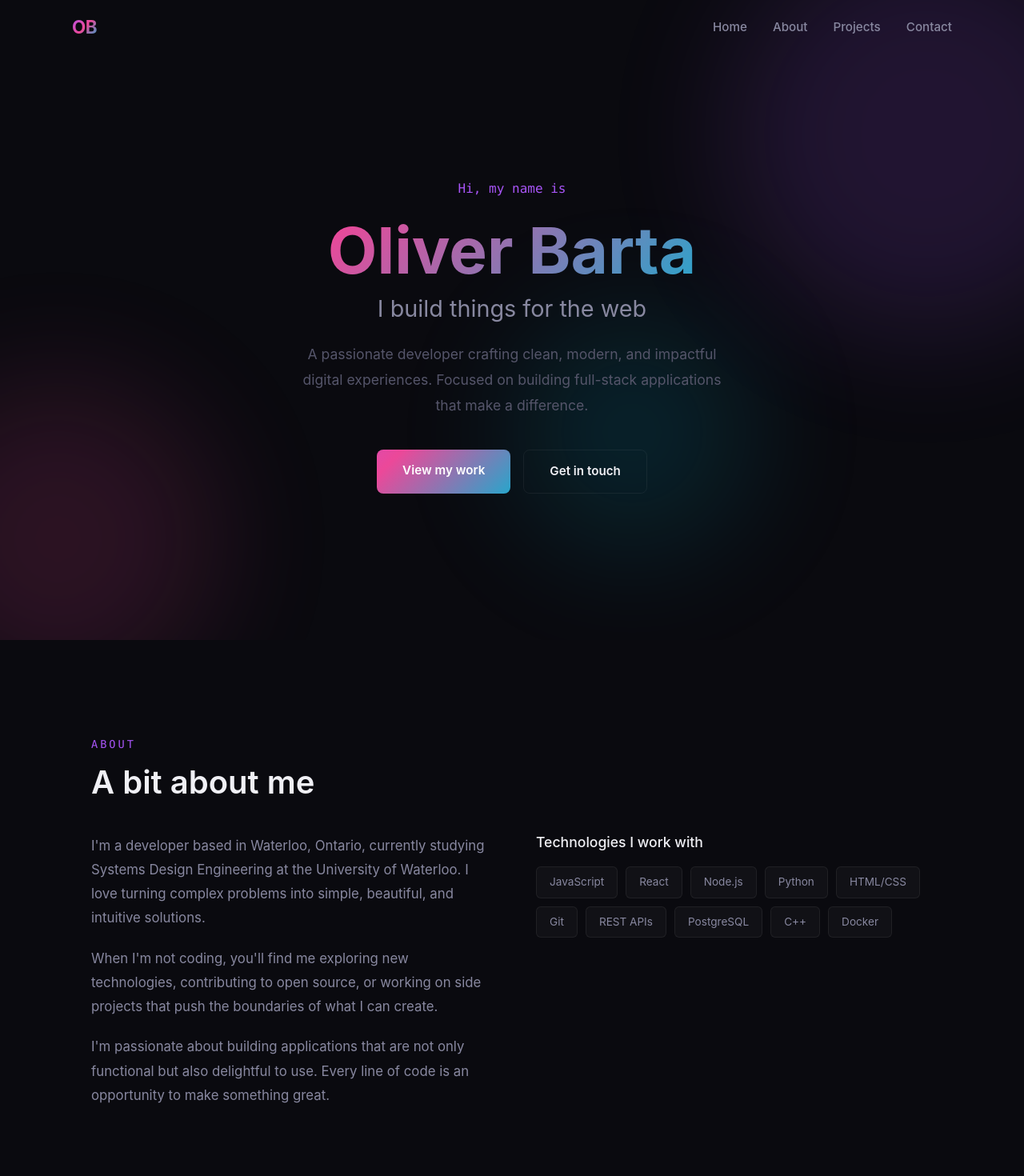
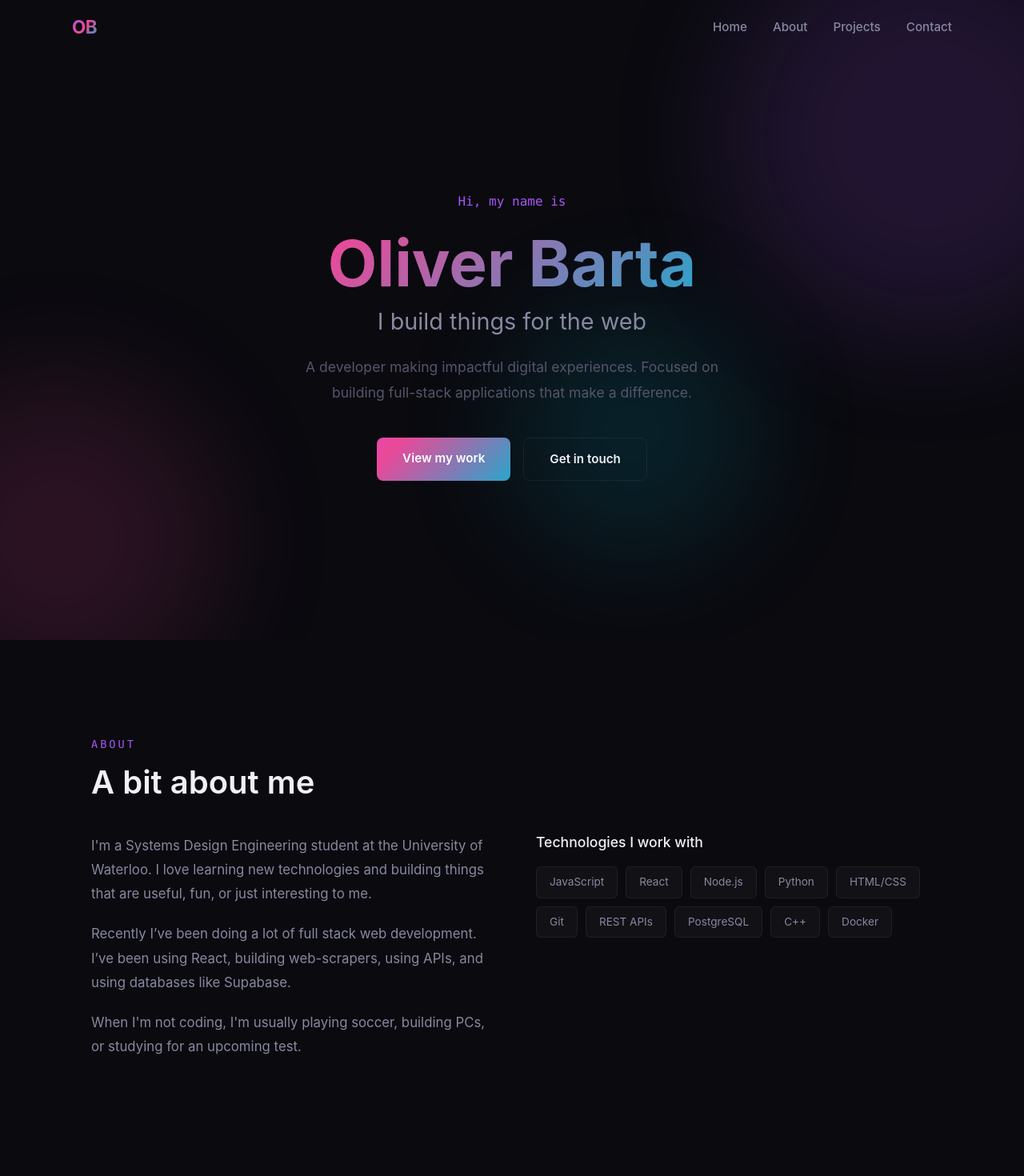
Before and after one commit to OliverBarta/oliverWebsite, a React (Vite) app: page / in a window 1280 px wide. Shown: the top 1470 px of the page at 80% size. Built offline with nearby package versions, Linux system fonts and the light colour scheme.

Commit message:
edited the about me and some of the product descriptions

```diff
--- a/src/pages/About.jsx
+++ b/src/pages/About.jsx
@@ -14,16 +14,13 @@ function About() {
       <div className="about-grid">
         <div className="about-text">
           <p>
-            I'm a developer based in Waterloo, Ontario, currently studying Systems Design Engineering at the University of Waterloo.
-            I love turning complex problems into simple, beautiful, and intuitive solutions.
+          I'm a Systems Design Engineering student at the University of Waterloo. I love learning new technologies and building things that are useful, fun, or just interesting to me.
           </p>
           <p>
-            When I'm not coding, you'll find me exploring new technologies, contributing to open source,
-            or working on side projects that push the boundaries of what I can create.
+          Recently I’ve been doing a lot of full stack web development. I’ve been using React, building web-scrapers, using APIs, and using databases like Supabase.
           </p>
           <p>
-            I'm passionate about building applications that are not only functional but also delightful
-            to use. Every line of code is an opportunity to make something great.
+          When I'm not coding, I'm usually playing soccer, building PCs, or studying for an upcoming test.
           </p>
         </div>
         <div className="about-skills">
--- a/src/pages/Home.jsx
+++ b/src/pages/Home.jsx
@@ -13,7 +13,7 @@ function Home() {
         <h1 className="hero-name">Oliver Barta</h1>
         <h2 className="hero-tagline">I build things for the web</h2>
         <p className="hero-desc">
-          A passionate developer crafting clean, modern, and impactful digital experiences.
+          A developer making impactful digital experiences.
           Focused on building full-stack applications that make a difference.
         </p>
         <div className="hero-actions">
--- a/src/pages/Projects.jsx
+++ b/src/pages/Projects.jsx
@@ -7,7 +7,7 @@ import ufcFighterImg from '../assets/ufcFighterComparison.png'
 const projects = [
   {
     title: 'Active Aging Ontario',
-    desc: 'Active Aging Ontario (moveStrong) is a curated, searchable directory of exercise programs for older adults in Ontario, Canada. Built as a React app, it helps older adults, clinicians, and caregivers find community exercise classes, virtual coaching, and disease-specific programs filtered by city, goals, budget, and health conditions. The dataset combines information scraped from Healthline and GoodLife Fitness sources.',
+    desc: 'Active Aging Ontario (moveStrong) is a curated, searchable directory of exercise programs for older adults in Ontario, Canada. Built as a React app, it helps older adults, clinicians, and caregivers find community exercise classes, virtual coaching, and disease-specific programs filtered by city, goals, budget, and health conditions. The dataset combines information scraped from Healthline and GoodLife Fitness.',
     tags: ['React', 'Vite', 'Health-tech', 'Web-scraping'],
     link: 'https://oliverbarta.github.io/moveStrong/',
     github: 'https://github.com/OliverBarta/moveStrong',
@@ -23,7 +23,7 @@ const projects = [
   },
   {
     title: 'NOTHINGG',
-    desc: 'A full-stack e-commerce clothing website using a Node.js backend, HTML/CSS frontend, and Supabase database. Implemented a secure authentication system allowing authorized administrators to dynamically add, edit, and remove products via a custom management interface.',
+    desc: 'A full-stack e-commerce clothing website using a Node.js backend, HTML/CSS frontend, and Supabase database. Using Supabase I made a secure authentication system allowing authorized administrators to dynamically add, edit, and remove products. The admin system built in a custom management interface so admins never have to interact with the database or any code.',
     tags: ['Node.js', 'JavaScript', 'PostgreSQL', 'supabase'],
     link: 'https://oliverbarta.github.io/AlistairWebsite/',
     github: 'https://github.com/OliverBarta/AlistairWebsite',
```
Also changed, not shown: 2 other files (tests, documents, lock files or other folders).
